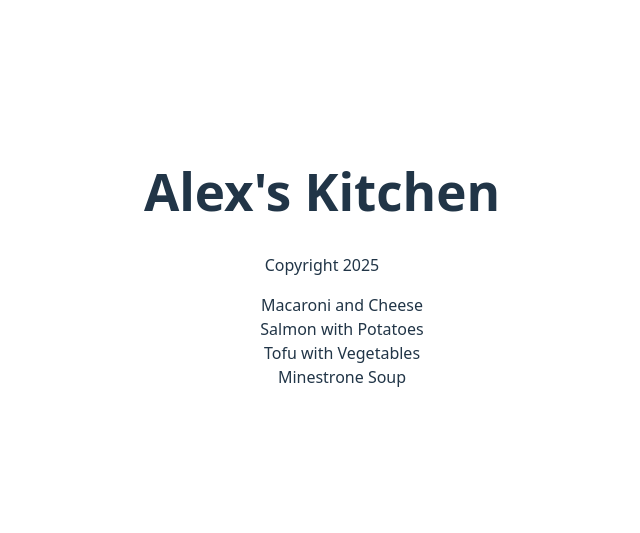
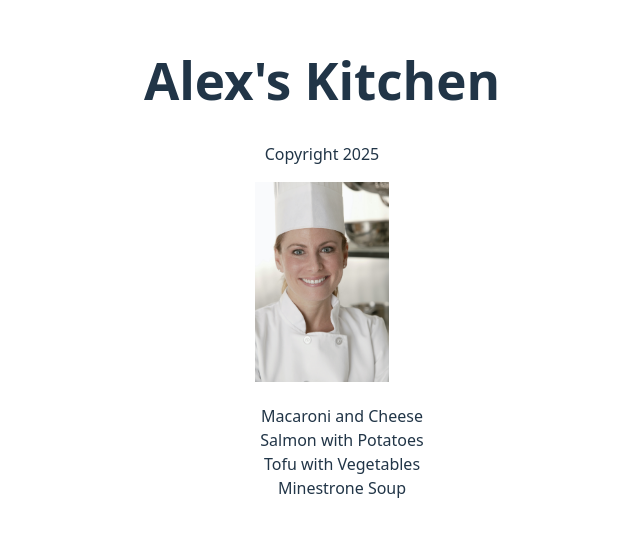
Before and after one commit to thounda/react-essential-training, a React (Vite) app in the folder Ch02/02_01/02_01b/react-project/: page / in a window 1280 px wide. Shown: the part 133-666 px from the top of the page, without its empty margins (318-958 px from the left). Built offline with nearby package versions, Linux system fonts and the light colour scheme.

Commit message:
displaying images with React

```diff
--- a/Ch02/02_01/02_01b/react-project/src/App.jsx
+++ b/Ch02/02_01/02_01b/react-project/src/App.jsx
@@ -1,4 +1,5 @@
 import "./App.css";
+import chef from "./images/chef.jpg";
 
 function Header({ name, year }) {
   return (
@@ -25,6 +26,8 @@ console.log(dishObjects);
 
 function Main({ dishes }) {
   return (
+    <main>
+      <img src={chef} alt="photo of a smiling chef owner" height={200} />
       <ul>
         {dishes.map((dish) => (
           <li key={dish.id} style={{ listStyleType: "none" }}>
@@ -32,6 +35,7 @@ function Main({ dishes }) {
           </li>
         ))}
       </ul>
+    </main>
   );
 }
 
```
Also changed, not shown: Ch02/02_01/02_01b/react-project/src/images/chef.jpg (added). Lines whose indentation alone changed are shown as unchanged.
